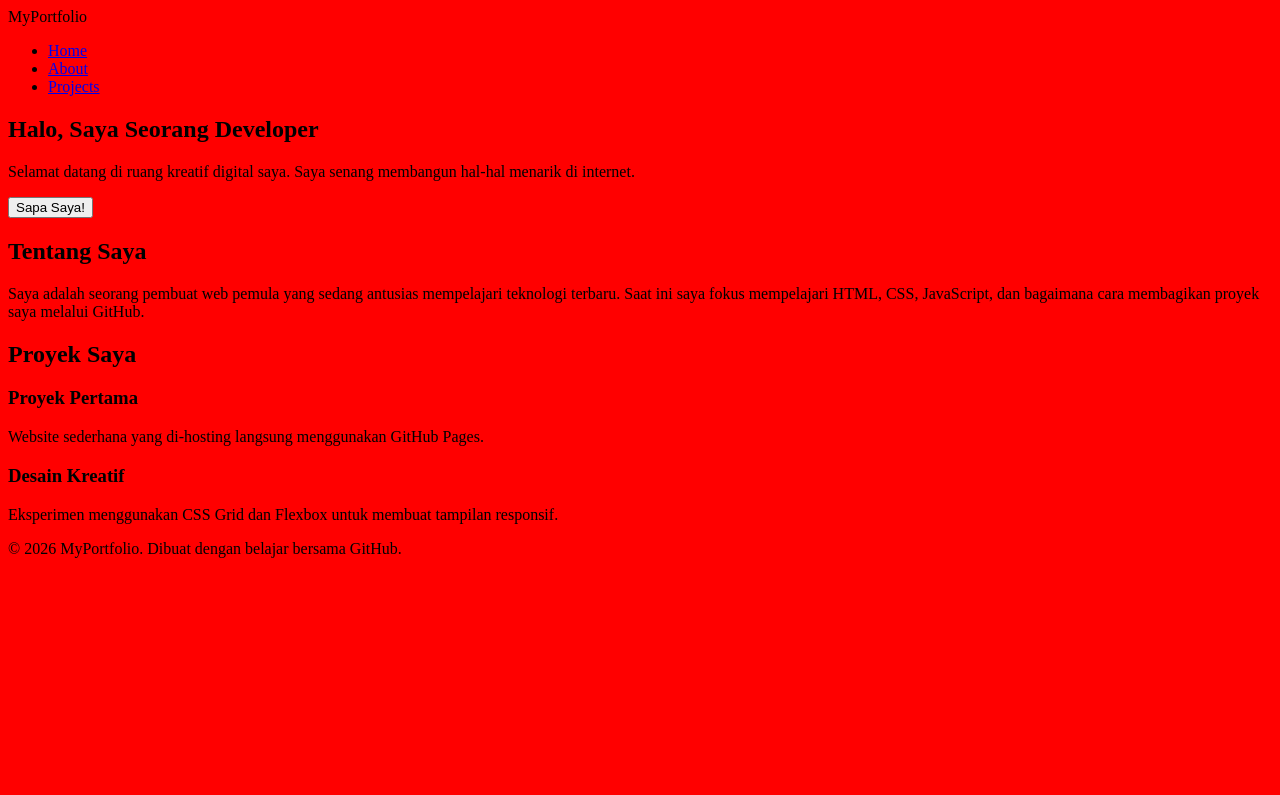
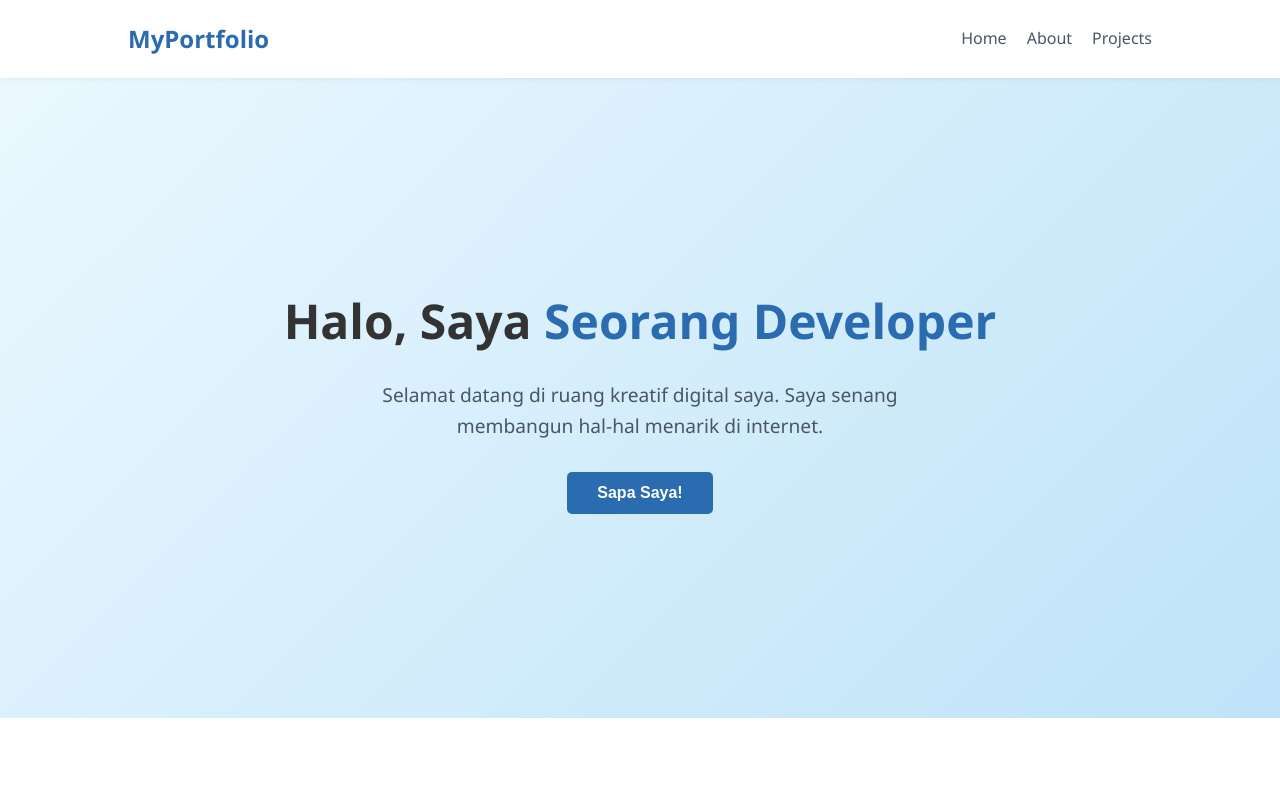
Before and after one commit to cukurukukuk/webtest, a plain HTML site: page index.html in a window 1280 px wide. Shown: the top 795 px of the page. Drawn offline with Linux system fonts and the light colour scheme; a script that the page names is missing.

Commit message:
Update style.css

```diff
--- a/style.css
+++ b/style.css
@@ -1,19 +1,167 @@
-body {
-    background-color: red;
+/* Reset CSS dasar */
+* {
+    margin: 0;
+    padding: 0;
+    box-sizing: border-box;
 }
 
-.navbar {
-    background-color: #333;
-    width: 100%;
+body {
+    font-family: 'Segoe UI', Tahoma, Geneva, Verdana, sans-serif;
+    line-height: 1.6;
+    color: #333;
+    background-color: #f8fafc;
 }
 
-.ul-navbar {
-    background-color: blue;
-    width: 50%;
-    height: 100px;
+/* Navigasi */
+nav {
+    display: flex;
+    justify-content: space-between;
+    align-items: center;
+    padding: 20px 10%;
+    background-color: #ffffff;
+    box-shadow: 0 2px 5px rgba(0,0,0,0.05);
+    position: sticky;
+    top: 0;
+    z-index: 100;
 }
 
-.li-navbar {
-    border: 5px solid black;
-    list-style-type: none;
+nav .logo {
+    font-size: 1.5rem;
+    font-weight: bold;
+    color: #2b6cb0;
 }
+
+nav ul {
+    display: flex;
+    list-style: none;
+}
+
+nav ul li {
+    margin-left: 20px;
+}
+
+nav ul li a {
+    text-decoration: none;
+    color: #4a5568;
+    font-weight: 500;
+    transition: color 0.3s;
+}
+
+nav ul li a:hover {
+    color: #2b6cb0;
+}
+
+/* Hero Section */
+.hero {
+    height: 80vh;
+    display: flex;
+    justify-content: center;
+    align-items: center;
+    text-align: center;
+    background: linear-gradient(135deg, #ebf8ff 0%, #bee3f8 100%);
+    padding: 0 20px;
+}
+
+.hero-content h1 {
+    font-size: 3rem;
+    margin-bottom: 20px;
+}
+
+.highlight {
+    color: #2b6cb0;
+}
+
+.hero-content p {
+    font-size: 1.2rem;
+    color: #4a5568;
+    max-width: 600px;
+    margin: 0 auto 30px auto;
+}
+
+button {
+    padding: 12px 30px;
+    font-size: 1rem;
+    font-weight: bold;
+    color: #fff;
+    background-color: #2b6cb0;
+    border: none;
+    border-radius: 5px;
+    cursor: pointer;
+    transition: background-color 0.3s, transform 0.2s;
+}
+
+button:hover {
+    background-color: #2c5282;
+    transform: translateY(-2px);
+}
+
+/* About Section */
+.about {
+    padding: 80px 10%;
+    text-align: center;
+    background-color: #ffffff;
+}
+
+.about h2 {
+    font-size: 2rem;
+    margin-bottom: 20px;
+    color: #2d3748;
+}
+
+.about p {
+    max-width: 800px;
+    margin: 0 auto;
+    color: #718096;
+    font-size: 1.1rem;
+}
+
+/* Projects Section */
+.projects {
+    padding: 80px 10%;
+    background-color: #f7fafc;
+}
+
+.projects h2 {
+    font-size: 2rem;
+    text-align: center;
+    margin-bottom: 40px;
+    color: #2d3748;
+}
+
+.project-grid {
+    display: grid;
+    grid-template-columns: repeat(auto-fit, minmax(280px, 1fr));
+    gap: 30px;
+    max-width: 1000px;
+    margin: 0 auto;
+}
+
+.project-card {
+    background-color: #ffffff;
+    padding: 30px;
+    border-radius: 8px;
+    box-shadow: 0 4px 6px rgba(0,0,0,0.05);
+    transition: transform 0.3s;
+}
+
+.project-card:hover {
+    transform: translateY(-5px);
+}
+
+.project-card h3 {
+    margin-bottom: 15px;
+    color: #2b6cb0;
+}
+
+.project-card p {
+    color: #718096;
+}
+
+/* Footer */
+footer {
+    text-align: center;
+    padding: 40px 20px;
+    background-color: #2d3748;
+    color: #a0aec0;
+    font-size: 0.9rem;
+}
```
